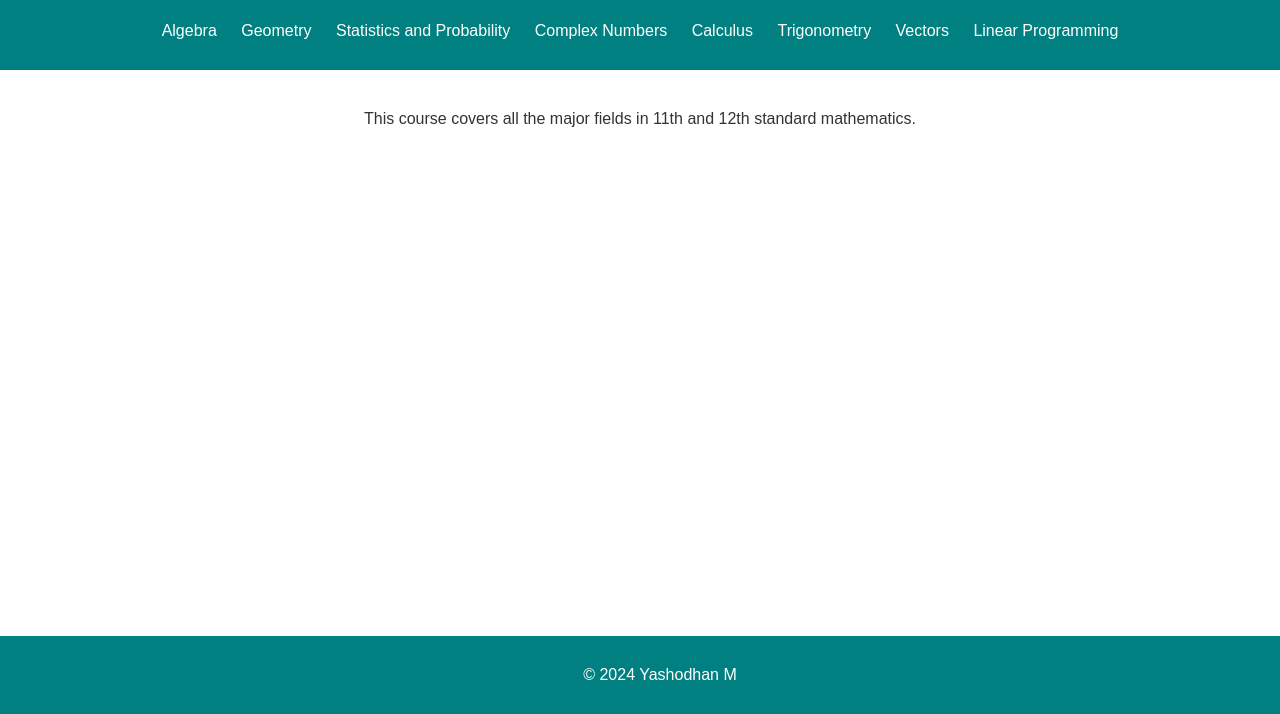
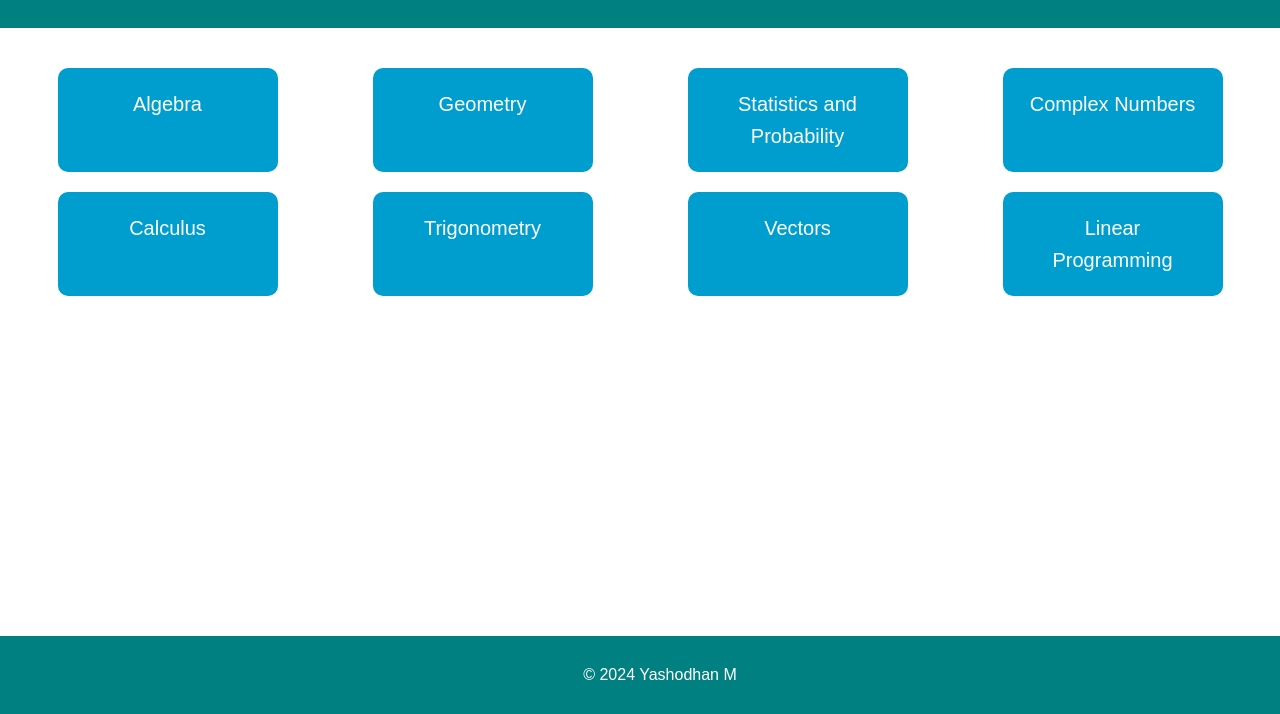
Before and after one commit to mrugasheersha/mrugasheersha.github.io, a plain HTML site: page index.html in a window 1280 px wide. Shown: the part 86-800 px from the top of the page. Drawn offline with Linux system fonts and the light colour scheme.

Commit message:
Added buttons for each topic

```diff
--- a/css/styles.css
+++ b/css/styles.css
@@ -49,6 +49,32 @@ footer {
     color: #FFFFFF;
 }
 
+/* Button styles */
+/* Button grid styles */
+.button-grid {
+    display: grid;
+    grid-template-columns: repeat(4, 1fr); /* 4 columns */
+    gap: 20px; /* Spacing between buttons */
+    justify-items: center; /* Center buttons within their grid cells */
+    margin: 20px 0;
+}
+
+.big-button {
+    background-color: #009ece; /* light blue */
+    color: #FFFFFF;
+    padding: 20px;
+    text-align: center;
+    text-decoration: none;
+    font-size: 20px;
+    border-radius: 10px;
+    width: 180px; /* Fixed width for buttons */
+    transition: background-color 0.3s ease;
+}
+
+.big-button:hover {
+    background-color: #008080; /* Teal on hover */
+}
+
 /* Mobile Styles */
 @media screen and (max-width: 600px) {
     header, footer {
@@ -80,4 +106,14 @@ footer {
         padding: 15px;
         font-size: 16px;
     }
+    .button-grid {
+        grid-template-columns: repeat(2, 1fr); /* 2 columns on small screens */
+        gap: 10px; /* Reduce gap to save space */
+    }
+
+    .big-button {
+        width: 140px; /* Reduce button width on small screens */
+        padding: 15px; /* Reduce padding to prevent overlap */
+        font-size: 18px; /* Slightly smaller font size */
+    }
 }
--- a/index.html
+++ b/index.html
@@ -9,21 +9,18 @@
 <body>
     <header>
         <h1>Welcome to the Mathematics Course</h1>
-        <nav>
-            <ul>
-                <li><a href="topics/algebra.html">Algebra</a></li>
-                <li><a href="topics/geometry.html">Geometry</a></li>
-                <li><a href="topics/statistics_probability.html">Statistics and Probability</a></li>
-                <li><a href="topics/complex_numbers.html">Complex Numbers</a></li>
-                <li><a href="topics/calculus.html">Calculus</a></li>
-                <li><a href="topics/trigonometry.html">Trigonometry</a></li>
-                <li><a href="topics/vectors.html">Vectors</a></li>
-                <li><a href="topics/linear_programming.html">Linear Programming</a></li>
-            </ul>
-        </nav>
     </header>
     <main>
-        <p>This course covers all the major fields in 11th and 12th standard mathematics.</p>
+        <div class="button-grid">
+            <a href="topics/algebra.html" class="big-button">Algebra</a>
+            <a href="topics/geometry.html" class="big-button">Geometry</a>
+            <a href="topics/statistics_probability.html" class="big-button">Statistics and Probability</a>
+            <a href="topics/complex_numbers.html" class="big-button">Complex Numbers</a>
+            <a href="topics/calculus.html" class="big-button">Calculus</a>
+            <a href="topics/trigonometry.html" class="big-button">Trigonometry</a>
+            <a href="topics/vectors.html" class="big-button">Vectors</a>
+            <a href="topics/linear_programming.html" class="big-button">Linear Programming</a>
+        </div>
     </main>
     <footer>
         <p>&copy; 2024 Yashodhan M</p>
```
